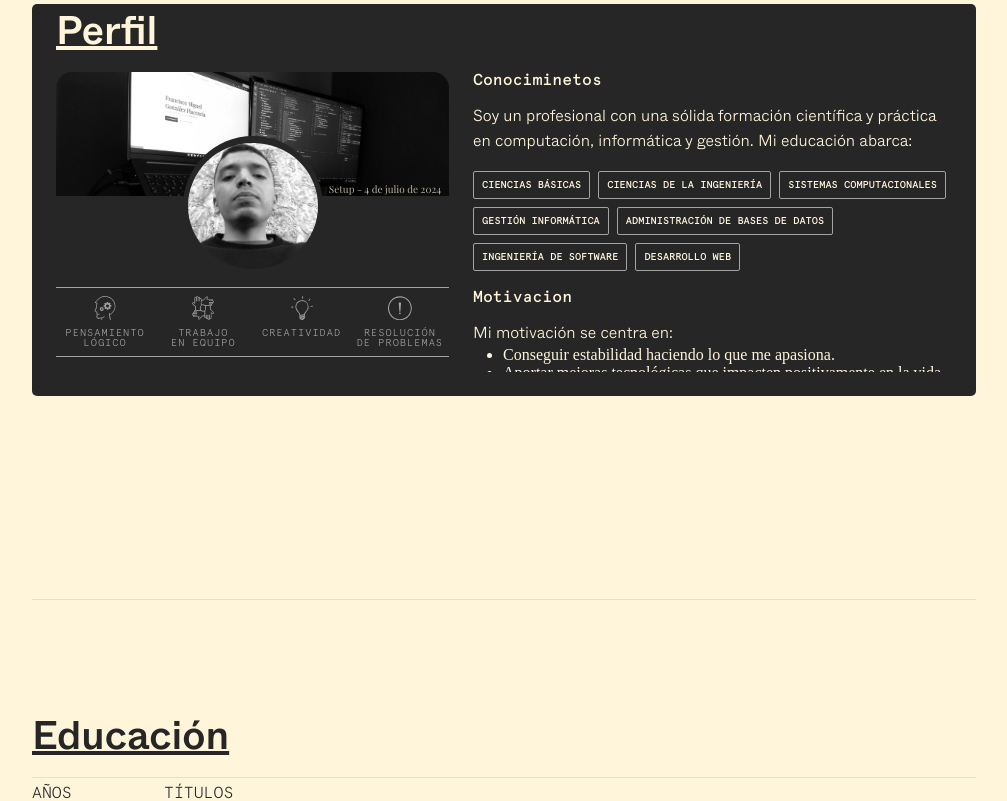
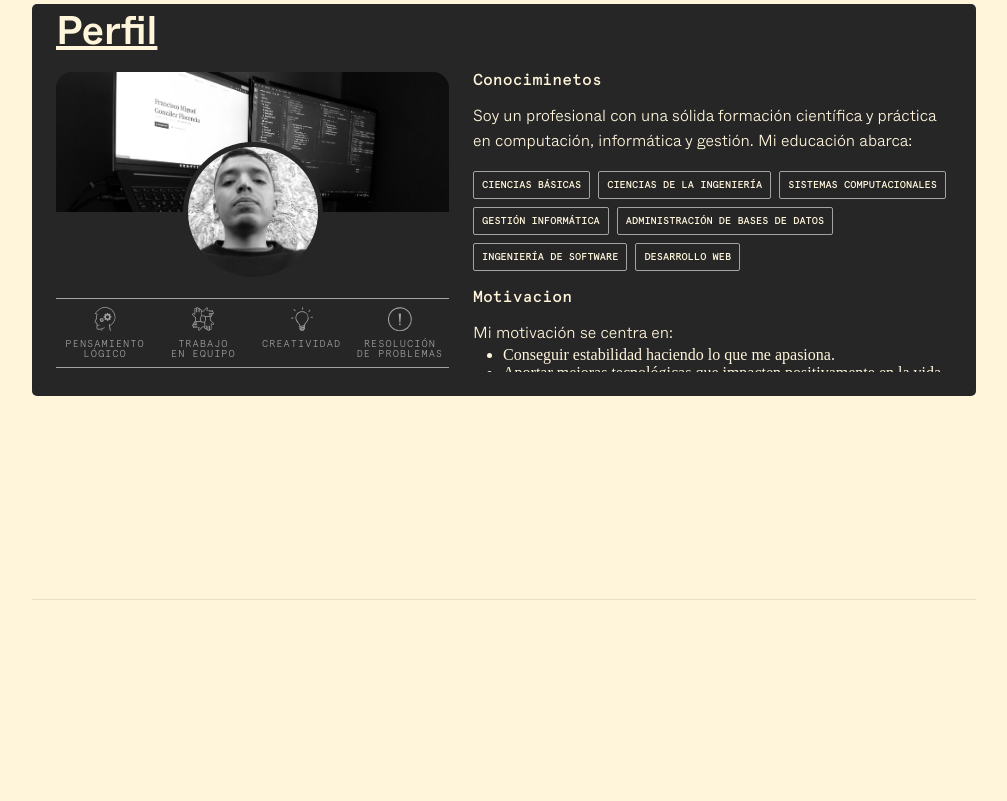
Before and after one commit to devfranciscogonzalez/portfolio, a React (Vite) app: page / in a window 1280 px wide. Shown: the part 1000-1801 px from the top of the page, without its empty margins (136-1143 px from the left). After the commit the page ends 1600 px from the top, so only its background shows below. Built offline with nearby package versions, Linux system fonts and the light colour scheme.

Commit message:
fix card user

```diff
--- a/src/App.jsx
+++ b/src/App.jsx
@@ -1,6 +1,12 @@
 import { ThemeProvider } from "styled-components";
 import GlobalStyle from "./assets/styles/globalStyles";
-import { Contact, Education, Home, Profile, Technology } from "./sections";
+import {
+  Home,
+  Profile,
+  // Education,
+  // Contact,
+  //  Technology
+} from "./sections";
 import { theme } from "./theme/theme";
 import { Layout } from "./components";
 
@@ -12,9 +18,9 @@ function App() {
         <Layout>
           <Home />
           <Profile />
-          <Education />
+          {/* <Education />
           <Technology />
-          <Contact />
+          <Contact /> */}
         </Layout>
       </ThemeProvider>
     </>
--- a/src/constants/portfolioText.js
+++ b/src/constants/portfolioText.js
@@ -1,7 +1,5 @@
 const PROFILE_TEXT = {
-  title: "Perfil",
   conocimiento: {
-
     formacion: [
       "Ciencias básicas",
       "Ciencias de la Ingeniería",
@@ -12,32 +10,32 @@ const PROFILE_TEXT = {
       "Desarrollo web",
     ],
   },
+  estrategia: [
+    "Disfrutar y hacer sostenible mis procesos de aprendizaje.",
+    "Priorizar la práctica e interiorización de contenido.",
+    "Procurar buenos hábitos para mantenerme saludable y con más energía.",
+  ],
+  frasesQueMeDefinen: [
+    "El saber no ocupa lugar.",
+    "De todos se puede aprender.",
+    "Está lo que ya sé y lo que puedo aprender.",
+  ],
+  mentalidad:
+    "Con una mentalidad orientada hacia la dedicación y la disciplina, estoy dispuesto a enfrentar desafíos y me encuentro en un estado de aprendizaje constante.",
   motivacion: {
+    crearProductos:
+      "Crear productos que ofrezcan un valor real a quienes los utilizan.",
     estabilidad: "Conseguir estabilidad haciendo lo que me apasiona.",
     mejorasTecnologicas:
       "Aportar mejoras tecnológicas que impacten positivamente en la vida de los usuarios.",
     solucionarProblemas:
       "Solucionar problemas de las organizaciones a través de la tecnología, mejorando sus procesos y repercutiendo en su economía.",
-    crearProductos:
-      "Crear productos que ofrezcan un valor real a quienes los utilizan.",
   },
-  mentalidad:
-    "Con una mentalidad orientada hacia la dedicación y la disciplina, estoy dispuesto a enfrentar desafíos y me encuentro en un estado de aprendizaje constante.",
-  frasesQueMeDefinen: [
-    "El saber no ocupa lugar.",
-    "De todos se puede aprender.",
-    "Está lo que ya sé y lo que puedo aprender.",
-  ],
   objetivos: [
     "Obtener experiencia laboral.",
     "Aplicar los conocimientos adquiridos en la formación profesional y de forma autodidacta.",
     "Estudiar bajo demanda.",
     "Mejorar mis habilidades técnicas y blandas.",
-  ],
-  estrategia: [
-    "Disfrutar y hacer sostenible mis procesos de aprendizaje.",
-    "Priorizar la práctica e interiorización de contenido.",
-    "Procurar buenos hábitos para mantenerme saludable y con más energía.",
   ],
   skills: [
     "Pensamiento",
@@ -48,6 +46,7 @@ const PROFILE_TEXT = {
     "Resolución",
     "de problemas",
   ],
+  title: "Perfil",
 };
 
 export { PROFILE_TEXT };
--- a/src/sections/Profile/components/Card/Card.jsx
+++ b/src/sections/Profile/components/Card/Card.jsx
@@ -7,7 +7,6 @@ import {
   CardContent,
   CardContentLeft,
   CardContentRight,
-  // CardFooter,
   CardHeader,
   TagGroup,
 } from "./Card.styles";
@@ -69,10 +68,6 @@ const Card = ({ children }) => {
           <CardContainerSkills></CardContainerSkills>
         </CardContentRight>
       </CardContent>
-
-      {/* <CardFooter>
-        <Paragraph>Soy el Footer</Paragraph>
-      </CardFooter> */}
     </CardContainer>
   );
 };
--- a/src/sections/Profile/components/Card/Card.styles.js
+++ b/src/sections/Profile/components/Card/Card.styles.js
@@ -41,13 +41,6 @@ const CardContent = styled.article`
   }
 `;
 
-// const CardFooter = styled.footer`
-//   display: flex;
-//   justify-content: space-between;
-//   margin-top: 10px;
-//   padding: ${({ theme }) => theme.padding.medium};
-// `;
-
 const CardContentLeft = styled.div`
   display: flex;
   flex-direction: column;
@@ -55,6 +48,8 @@ const CardContentLeft = styled.div`
   justify-content: center;
   width: 45%;
   min-width: 393px;
+  gap: ${({ theme }) => theme.spacing.medium};
+
   @media (width<= ${({ theme }) => theme.breakpoints.tablet}) {
     width: 100%;
     min-width: auto;
@@ -109,7 +104,6 @@ export {
   CardContainer,
   CardHeader,
   CardContent,
-  // CardFooter,
   TagGroup,
   CardContentLeft,
   CardContentRight,
--- a/src/sections/Profile/components/UserProfile/UserProfile.jsx
+++ b/src/sections/Profile/components/UserProfile/UserProfile.jsx
@@ -1,22 +1,17 @@
-import { userPhoto, setup } from "../../../../assets/images";
+import { setup, userPhoto } from "../../../../assets/images";
 import {
   UserAvatar,
   UserAvatarImage,
   UserContainer,
-  UserCover,
   UserCoverImage,
-  UserCoverText,
 } from "./UserProfile.styles";
 
 export const UserProfile = () => {
   return (
     <UserContainer>
-      <UserCover>
-        <UserCoverImage src={setup} alt="cover" />
-        <UserCoverText>Setup - 4 de julio de 2024</UserCoverText>
-      </UserCover>
+      <UserCoverImage src={setup} alt="Imagen de portada del perfil" />
       <UserAvatar>
-        <UserAvatarImage src={userPhoto} alt="avatar" />
+        <UserAvatarImage src={userPhoto} alt="Foto de perfil del usuario" />
       </UserAvatar>
     </UserContainer>
   );
--- a/src/sections/Profile/components/UserProfile/UserProfile.styles.js
+++ b/src/sections/Profile/components/UserProfile/UserProfile.styles.js
@@ -6,29 +6,16 @@ const UserContainer = styled.div`
   align-items: center;
   position: relative;
   width: 100%;
-  height: 215px;
-`;
-
-const UserCover = styled.div`
-  width: 100%;
-  height: 130px;
-  position: relative;
+  height: 210px;
 `;
 
 const UserCoverImage = styled.img`
   width: 100%;
+  height: 140px;
   aspect-ratio: 4096 / 1302;
+  object-fit: cover;
   border-radius: ${({ theme }) => theme.borderRadius.xlarge}
     ${({ theme }) => theme.borderRadius.xlarge} 0 0;
-`;
-
-const UserCoverText = styled.p`
-  position: absolute;
-  top: 85%;
-  right: 2%;
-  font-size: ${({ theme }) => theme.fontSizes.xsmall};
-  font-family: ${({ theme }) => theme.fonts.tertiary};
-  opacity: 0.7;
 `;
 
 const UserAvatar = styled.div`
@@ -36,26 +23,18 @@ const UserAvatar = styled.div`
   justify-content: center;
   align-items: center;
   position: absolute;
-  top: 30%;
+  bottom: 0%;
   width: 140px;
   height: 140px;
   background-color: ${({ theme }) => theme.colors.primary};
-  border-radius: 100%;
+  border-radius: 50%;
 `;
 
 const UserAvatarImage = styled.img`
   width: 130px;
+  height: 130px;
   aspect-ratio: 2160 / 2108;
-  margin: ${({ theme }) => theme.spacing.medium};
   border-radius: 50%;
-  top: 50%;
 `;
 
-export {
-  UserAvatar,
-  UserAvatarImage,
-  UserContainer,
-  UserCover,
-  UserCoverImage,
-  UserCoverText,
-};
+export { UserAvatar, UserAvatarImage, UserContainer, UserCoverImage };
```
